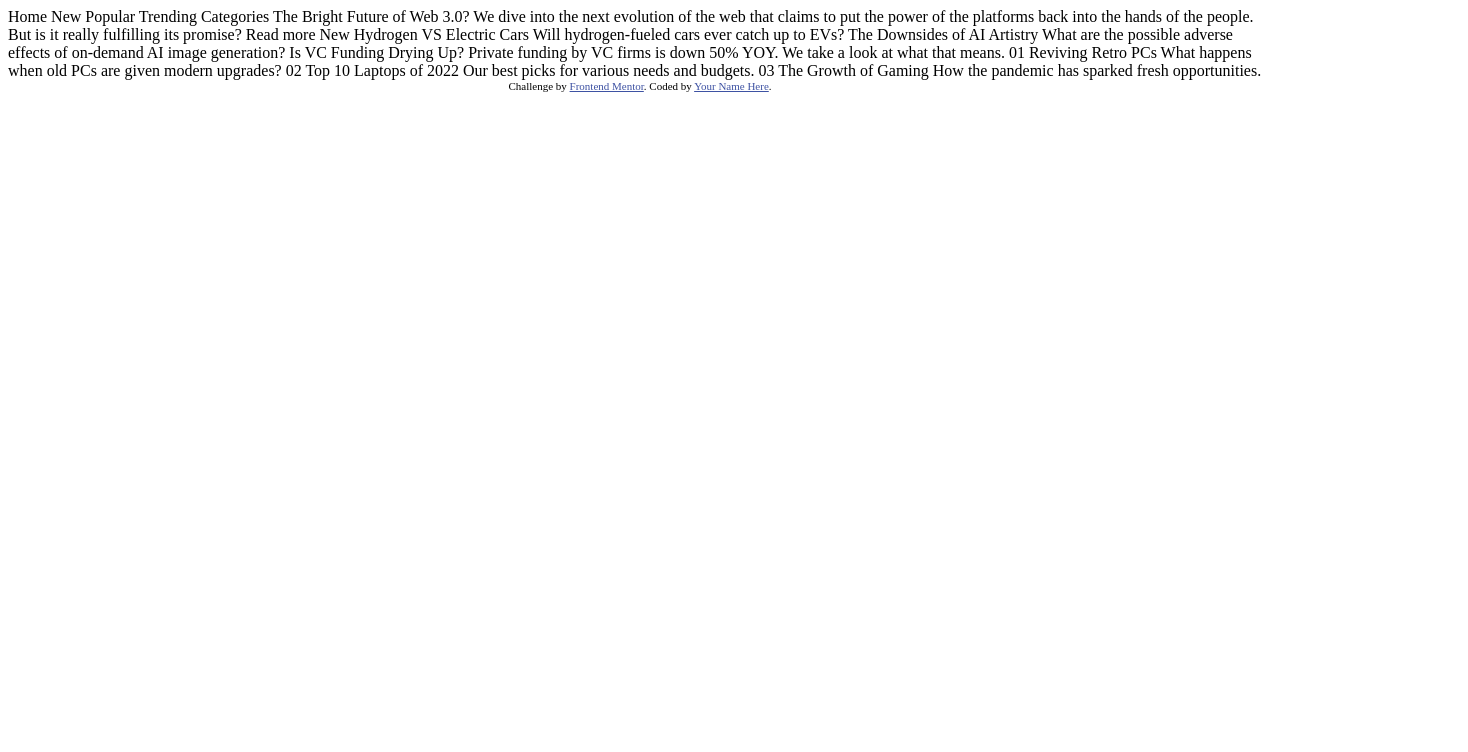
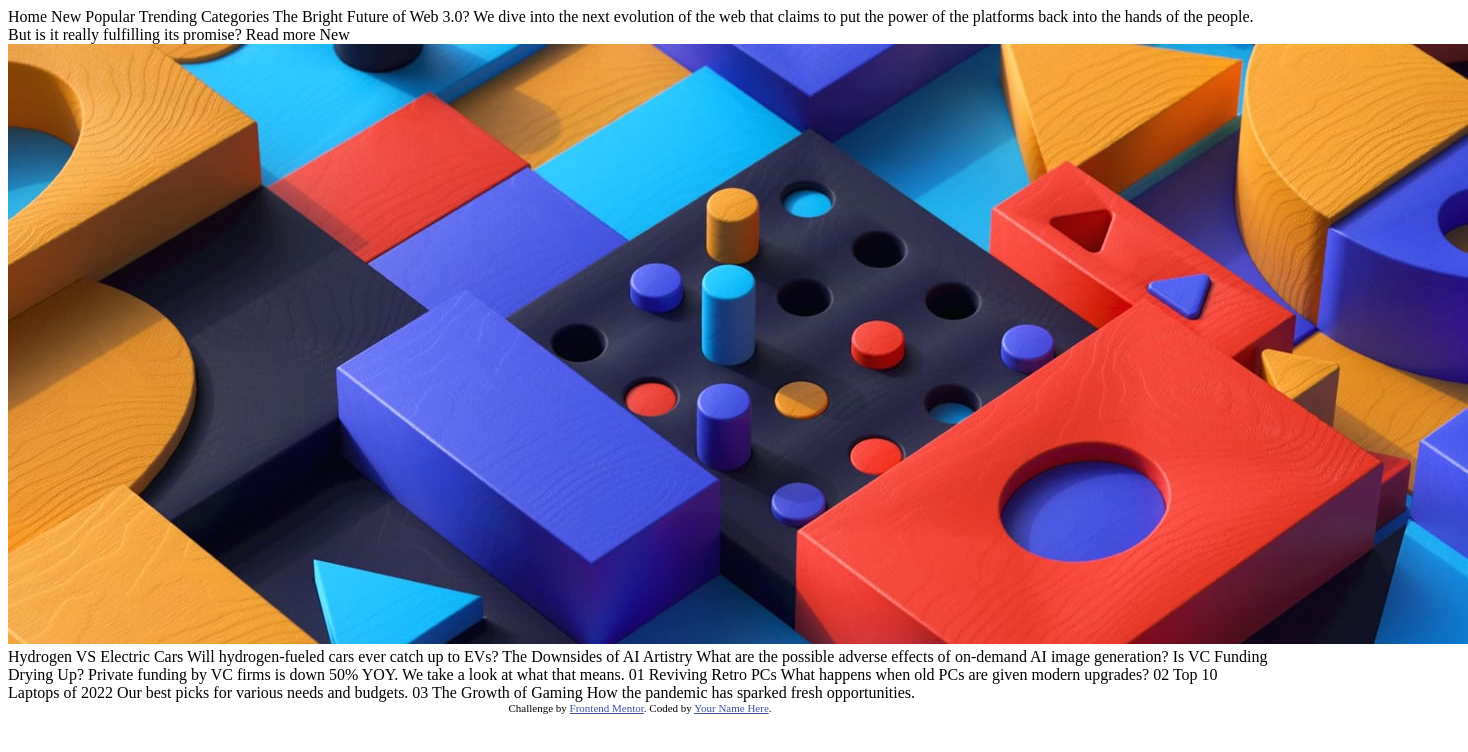
Before and after one commit to Reydet-Eric/news-homepage, a plain HTML site: page index.html in a window 1280 px wide. Shown: the whole page, 1468 px wide, since content can reach past the window. Drawn offline with Linux system fonts and the light colour scheme.

Commit message:
add first image

```diff
--- a/index.html
+++ b/index.html
@@ -30,7 +30,11 @@
   Read more
 
   New
+<div id=center>
 
+  <img src="/assets/images/image-web-3-desktop.jpg" alt="image of games">
+
+</div>
   Hydrogen VS Electric Cars
   Will hydrogen-fueled cars ever catch up to EVs?
 
```
